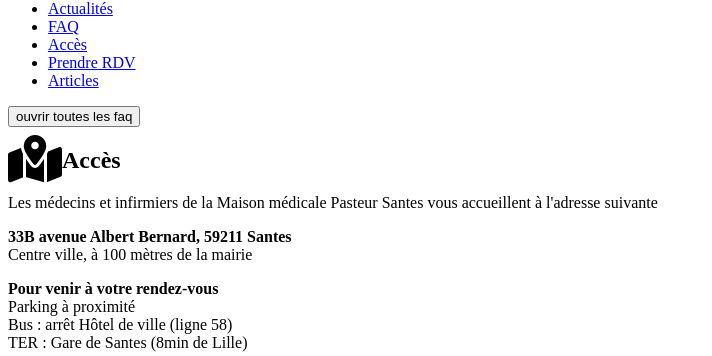
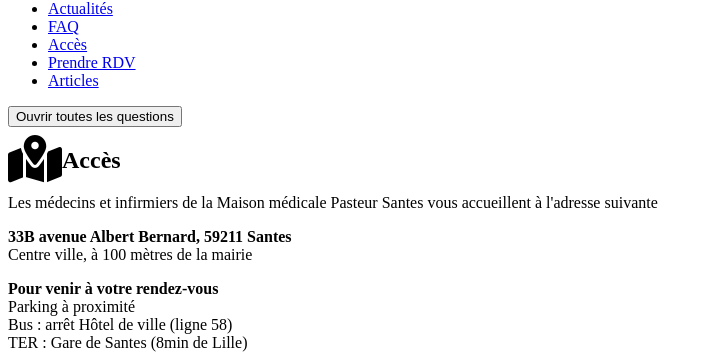
Before and after one commit to SegoleneH/pasteur, a Symfony app: template templates/front/index.html.twig in a window 1280 px wide. Shown: the part 315-671 px from the top of the page, without its empty margins (0-712 px from the left). Run offline with Twig, Linux system fonts and the light colour scheme; the template is opened without the code that fills it, so the values that code supplies are empty; some libraries are stand-ins or nearby versions; some web fonts are replaced.

Commit message:
petites modifs

```diff
--- a/templates/base_front.html.twig
+++ b/templates/base_front.html.twig
@@ -24,7 +24,7 @@
 
         {% block topSection %}
 
-            <a href="#main" id="skipToContent" class="skipHidden" aria-label="passez directement au contenu principal">Aller au contenu principal</a>
+            <a href="#main" id="skipToContent" class="skipHidden" aria-label="Aller directement au contenu principal">Aller au contenu principal</a>
 
             <div id="topSection">
                 <a href="{{ path('app_front') }} " aria-label="Lien vers page d'accueil"><h1>Maison Médicale Pasteur Santes</h1></a>
--- a/templates/front/index.html.twig
+++ b/templates/front/index.html.twig
@@ -23,15 +23,17 @@
 </section>
 
 <section id="sectionFaq">
-    <span id="faqExpandDiv"><button id="faqExpand" aria-expanded="false" role='button' aria-controls="sectionFaq">ouvrir toutes les faq</button> </span>
-        {% for faq in faqs %}
+    <span id="faqExpandDiv">
+        <button id="faqExpand" aria-expanded="false" role='button' aria-controls="sectionFaq">Ouvrir toutes les questions</button>
+    </span>
+    {% for faq in faqs %}
 
-            <div>
-                <p class="faqQuestion">{{ faq.question }} <button class="faqBtn" aria-expanded="false" aria-controls="faqReponse{{faq.id}}" role="button">+</button></p>
-                <p class="reponseHide faqReponse" id="faqReponse{{faq.id}}" aria-hidden="true">{{ faq.reponse }}</p>
-            </div>
+        <div>
+            <p class="faqQuestion">{{ faq.question }} <button class="faqBtn" aria-expanded="false" aria-controls="faqReponse{{faq.id}}" role="button">Ouvrir</button></p>
+            <p class="reponseHide faqReponse" id="faqReponse{{faq.id}}" aria-hidden="true">{{ faq.reponse }}</p>
+        </div>
 
-        {% endfor %}
+    {% endfor %}
 </section>
 
 <section id="sectionAcces">
```
